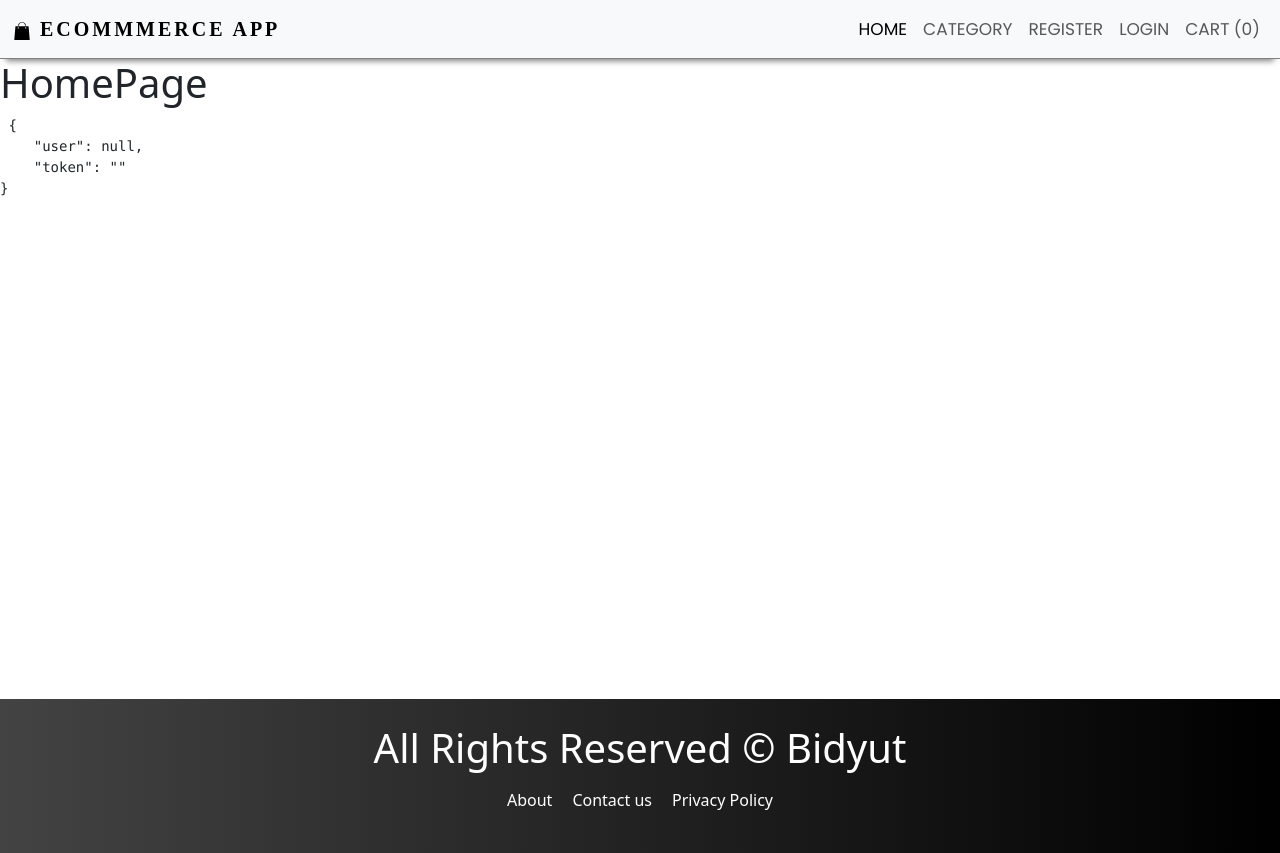
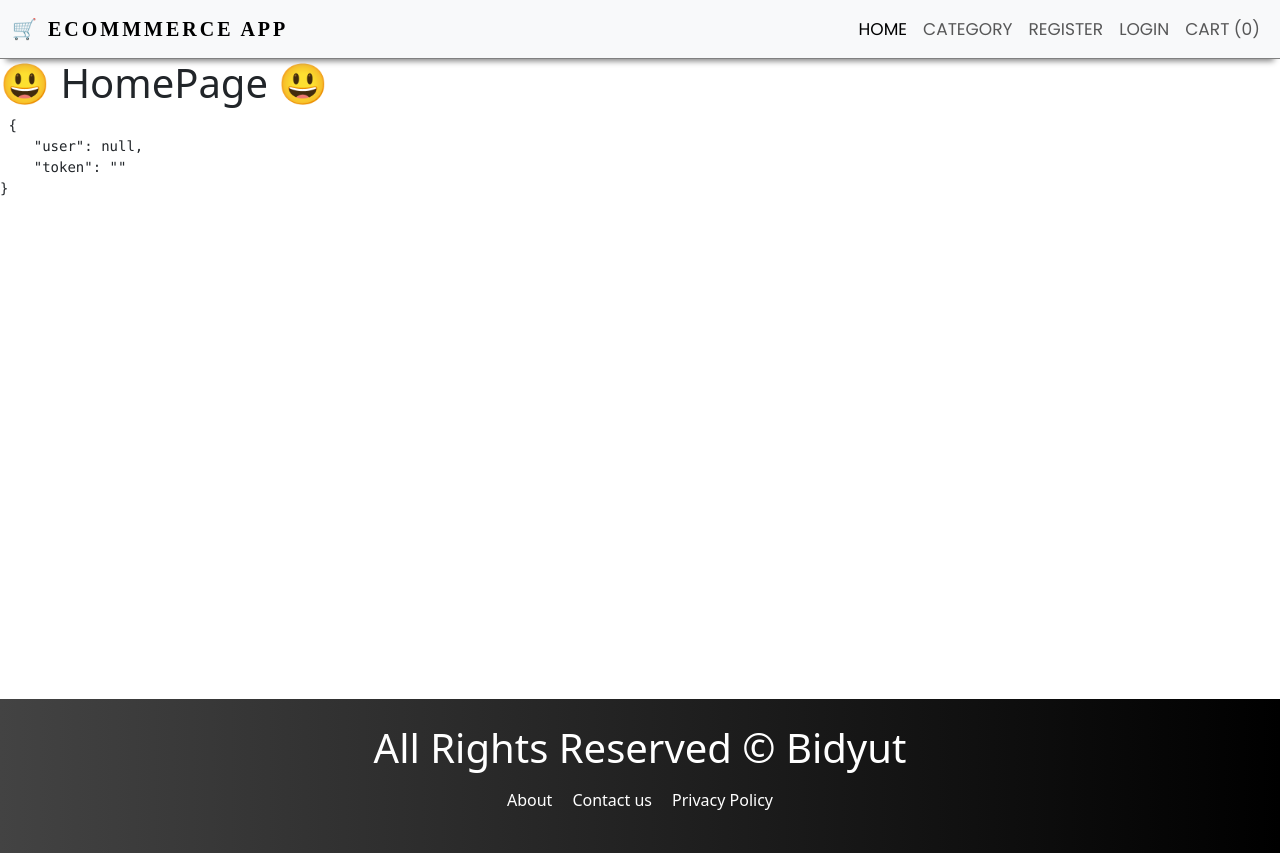
Before and after one commit to Bidyut-Kumar-Ghosh/Mern-Ecommerce, a React (Create React App) app in the folder client/: page / in a window 1280 px wide. Built offline with nearby package versions, Linux system fonts and the light colour scheme.

Commit message:
Some changes in icon

```diff
--- a/client/src/components/Layout/Header.js
+++ b/client/src/components/Layout/Header.js
@@ -1,6 +1,6 @@
 import React from 'react';
 import { NavLink, Link } from 'react-router-dom'
-import { GiShoppingBag } from 'react-icons/gi'
+
 
 const Header = () => {
     return (
@@ -8,7 +8,7 @@ const Header = () => {
             <nav className="navbar navbar-expand-lg bg-body-tertiary">
                 <div className="container-fluid">
                     <Link className="navbar-brand">
-                        <GiShoppingBag /> ecommmerce APP</Link>
+                        🛒 ecommmerce APP</Link>
                     <button className="navbar-toggler" type="button" data-bs-toggle="collapse" data-bs-target="#navbarTogglerDemo02" aria-controls="navbarTogglerDemo02" aria-expanded="false" aria-label="Toggle navigation">
                         <span className="navbar-toggler-icon" />
                     </button>
--- a/client/src/pages/HomePage.js
+++ b/client/src/pages/HomePage.js
@@ -9,7 +9,7 @@ const HomePage = () => {
     const [auth,] = useAuth()
     return (
         <Layout>
-            <h1>HomePage</h1>
+            <h1>😃 HomePage 😃</h1>
             <pre> {JSON.stringify(auth, null, 4)}</pre>
         </Layout>
     )
```
Also changed, not shown: client/public/logo512.png, 1 other file (tests, documents, lock files or other folders).
